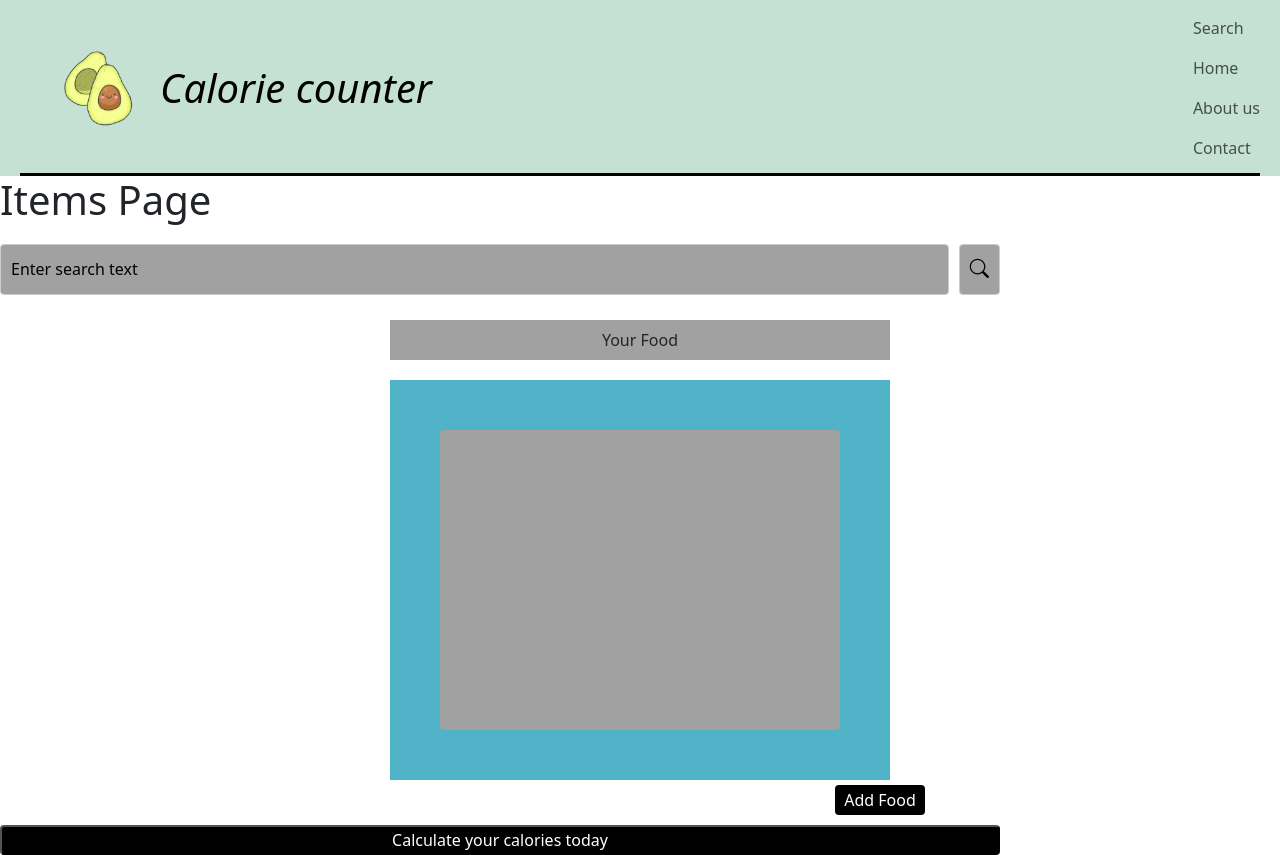
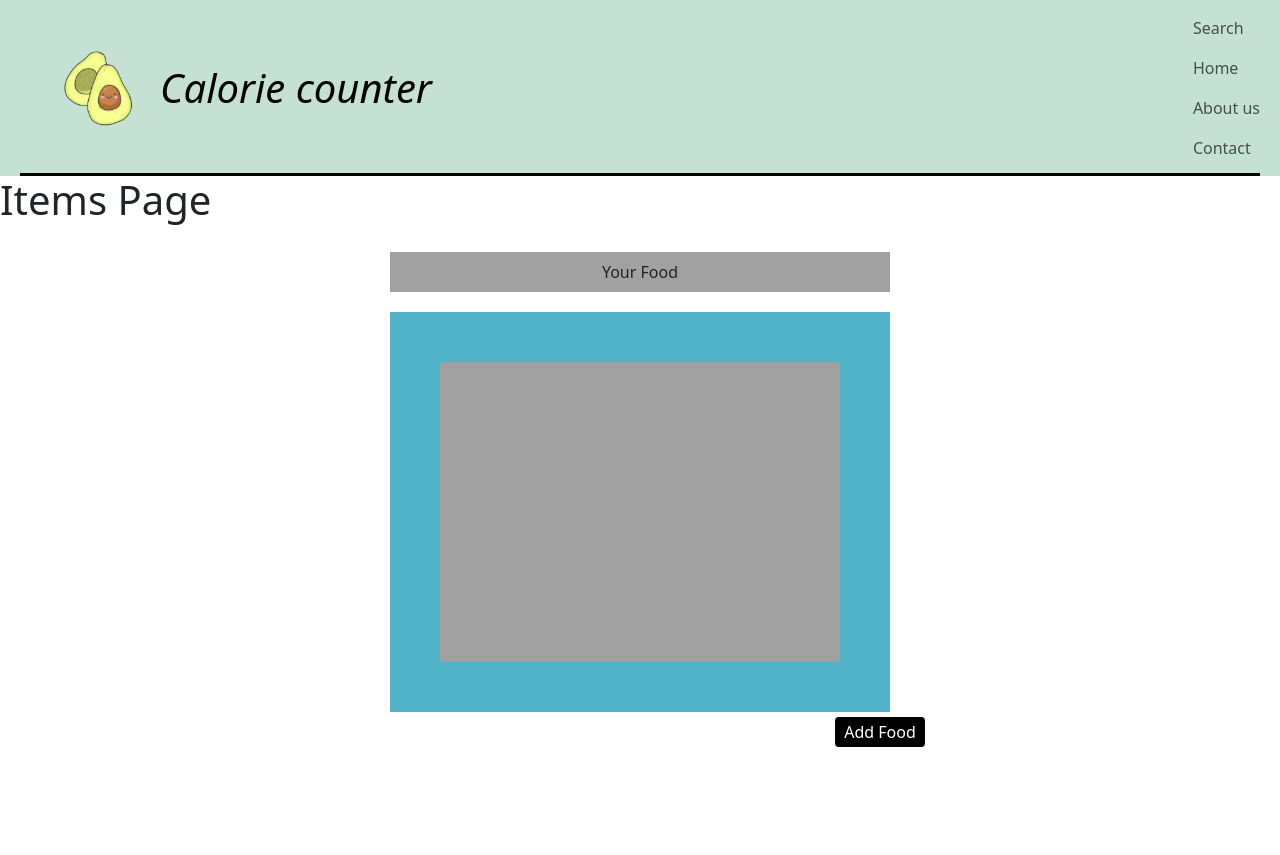
Before and after one commit to na3iaC/calorie_counter, a Vue app in the folder frontend/vue-project/: page /list-items in a window 1280 px wide. After the commit the page ends 800 px from the top, so only its background shows below. Built offline with nearby package versions, Linux system fonts and the light colour scheme.

Commit message:
single item

```diff
--- a/frontend/vue-project/src/views/pages/List_Items.vue
+++ b/frontend/vue-project/src/views/pages/List_Items.vue
@@ -2,16 +2,7 @@
   <div>
     <h1>Items Page</h1>
     <!-- Add your list items content here -->
-    <form @submit.prevent="searchFoods" class="search-form">
-      <input
-        type="text"
-        v-model="searchInput"
-        placeholder="Enter search text"
-      />
-      <button type="submit" class="search-button" aria-label="Search">
-        <i class="bi bi-search"></i>
-      </button>
-    </form>
+
     <div class="container">
       <div class="rectangle">Your Food</div>
       <div class="rectangle1">
@@ -21,9 +12,7 @@
       <button @click="navigateToListItems" class="add-food">Add Food</button>
     </div>
     <div v-if="error" class="error-message">{{ error }}</div>
-    <button type="submit" class="cal-calories">
-      Calculate your calories today
-    </button>
+
   </div>
 </template>
 
@@ -40,36 +29,7 @@ export default {
 
 <style scoped>
 /* Component styles... */
-.search-form {
-  display: flex;
-  width: 100%; /* Full width */
-  max-width: 1000px; /* Maximum width for the form */
-  margin-top: 20px; /* Adjust margin as needed */
-}
 
-.search-form input[type="text"] {
-  flex: 1; /* Grow to fill available space */
-  padding: 10px; /* Adjust padding as needed */
-  border: 1px solid #ccc; /* Add border for visual separation */
-  border-radius: 4px; /* Add border radius for rounded corners */
-  background-color: #a1a1a1; /* Change background color as needed */
-  margin-right: 10px; /* Adjust margin between input and button */
-}
-
-.search-form input[type="text"]::placeholder {
-  color: #000000; /* Change the color to your desired value */
-}
-
-.search-button {
-  padding: 10px; /* Adjust padding as needed */
-  border: 1px solid #ccc; /* Add border for visual consistency */
-  border-radius: 4px; /* Add border radius for rounded corners */
-  background-color: #a1a1a1; /* Change background color as needed */
-  cursor: pointer;
-}
-.search-button i {
-  font-size: 1.2rem; /* Adjust icon size as needed */
-}
 .container {
   display: flex;
   flex-direction: column; /* Stack elements vertically */
--- a/frontend/vue-project/src/views/pages/Search.vue
+++ b/frontend/vue-project/src/views/pages/Search.vue
@@ -28,8 +28,8 @@
 
           <!-- Food Items -->
           <ul v-if="foods.length" class="list-group">
-            <li v-for="food in foods" :key="food.food_id" class="list-group-item">
-              <router-link :to="'/food/' + food.food_id" class="text-decoration-none">
+            <li v-for="food in foods" :key="food.id" class="list-group-item">
+              <router-link :to="'/food/' + food.id" class="text-decoration-none">
                 {{ food.FoodItem }}
               </router-link>
             </li>
```
Also changed, not shown: frontend/vue-project/src/views/pages/Single_item.vue (added).
